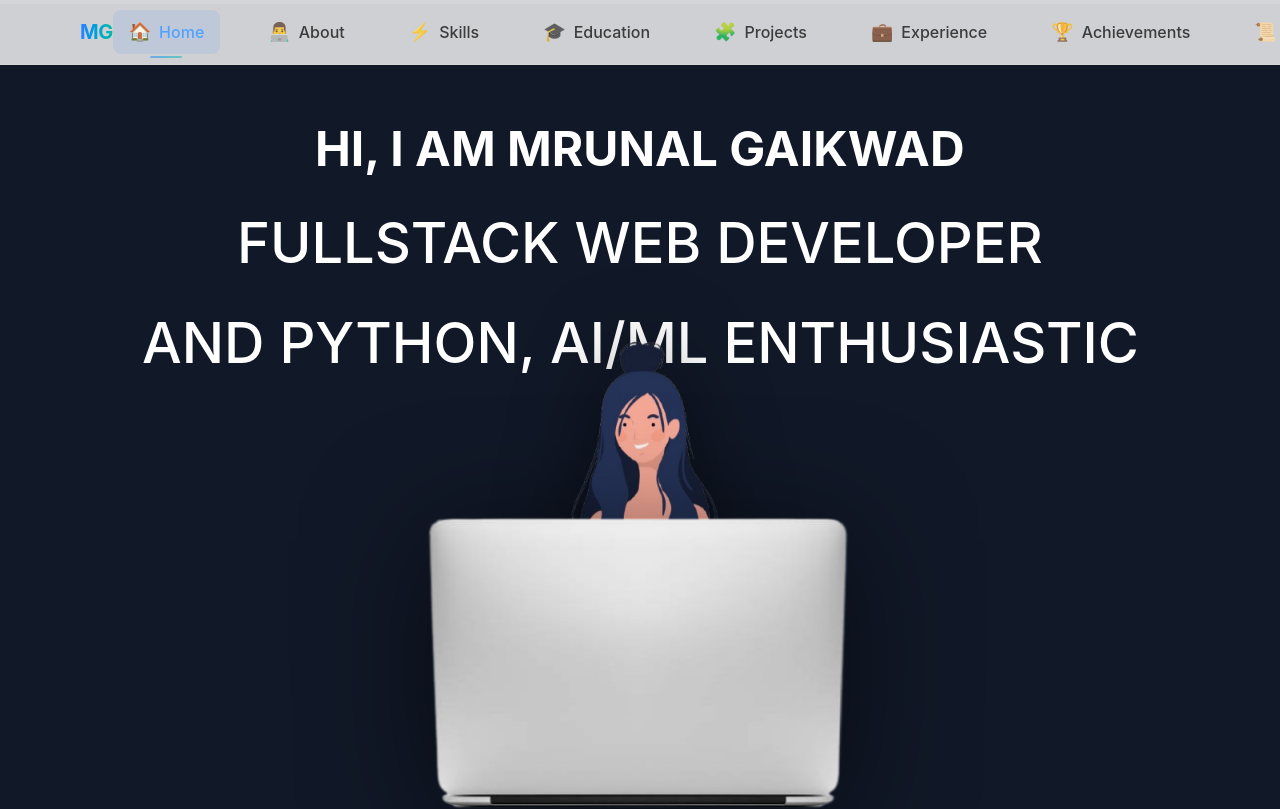
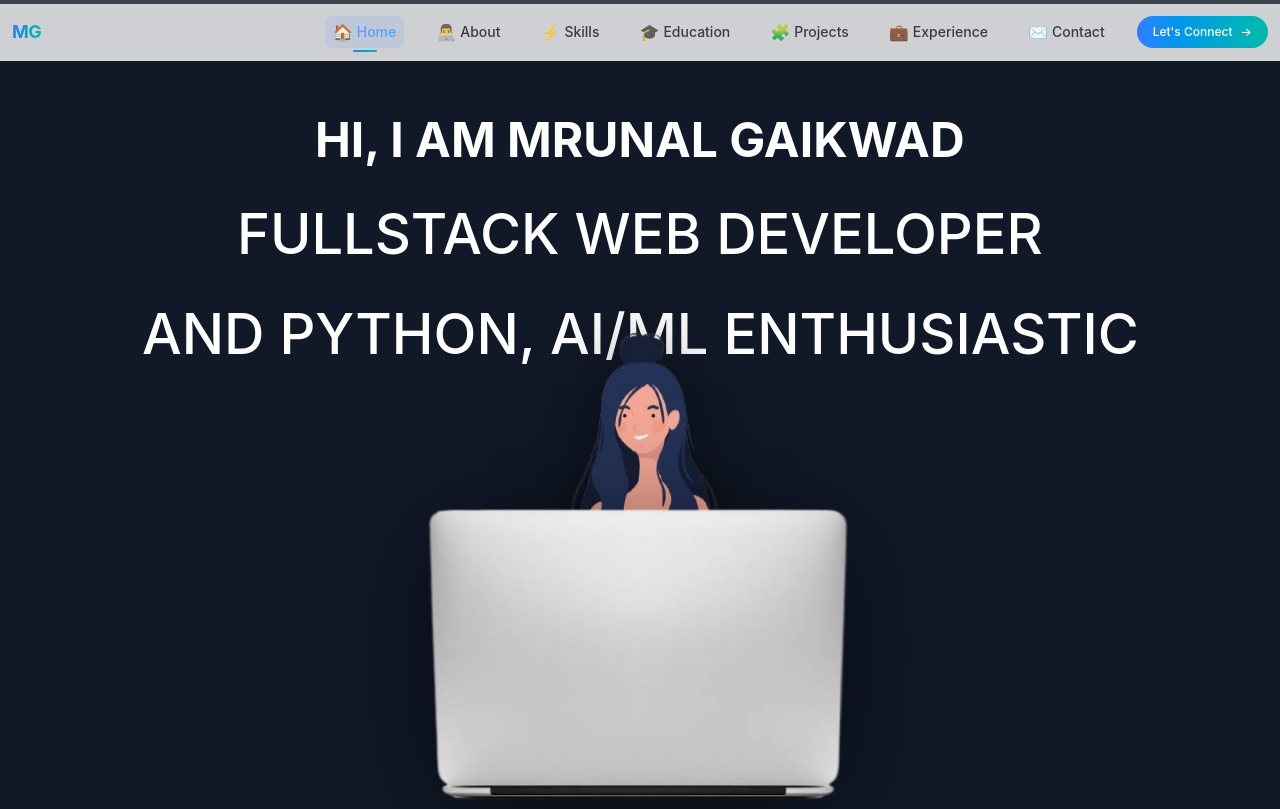
Before and after one commit to Mrunalgaikwad002/Mrunal_Gaikwad-Portfolio, a Next.js app: page / in a window 1280 px wide. Shown: the top 809 px of the page. Built offline with nearby package versions, Linux system fonts and the light colour scheme.

Commit message:
last part remaning

```diff
--- a/src/app/components/Nav.js
+++ b/src/app/components/Nav.js
@@ -8,7 +8,8 @@ export default function Nav() {
   const [isScrolling, setIsScrolling] = useState(false);
 
   useEffect(() => {
-    const sections = ['home', 'about', 'skills', 'education', 'projects', 'experience', 'achievements', 'certificates', 'contact'];
+    // Observe only sections that exist on the page to avoid mis-highlighting
+    const sections = ['home', 'about', 'skills', 'education', 'projects', 'experience', 'contact'];
     const observerOptions = {
       root: null,
       rootMargin: '-20% 0px -60% 0px',
@@ -78,19 +79,19 @@ export default function Nav() {
     { id: 'education', label: 'Education', href: '#education', icon: '🎓' },
     { id: 'projects', label: 'Projects', href: '#projects', icon: '🧩' },
     { id: 'experience', label: 'Experience', href: '#experience', icon: '💼' },
-    { id: 'achievements', label: 'Achievements', href: '#achievements', icon: '🏆' },
-    { id: 'certificates', label: 'Certificates', href: '#certificates', icon: '📜' }
+    { id: 'contact', label: 'Contact', href: '#contact', icon: '✉️' }
   ];
 
   const handleNavClick = (e, href) => {
     e.preventDefault();
-    const element = document.querySelector(href);
-    if (element) {
-      element.scrollIntoView({
-        behavior: 'smooth',
-        block: 'start'
-      });
-    }
+    e.stopPropagation();
+    const id = href && href.startsWith('#') ? href.slice(1) : href;
+    const element = document.getElementById(id);
+    if (!element) return;
+    const headerOffset = 56; // matches h-14 spacer
+    const elementTop = element.getBoundingClientRect().top + window.pageYOffset;
+    const scrollTarget = Math.max(0, elementTop - headerOffset);
+    window.scrollTo({ top: scrollTarget, behavior: 'smooth' });
   };
 
   return (
@@ -103,14 +104,14 @@ export default function Nav() {
         />
       </div>
 
-      <header className={`sticky top-0 z-40 backdrop-blur-md bg-background/80 border-b border-white/10 transition-all duration-300 ${
+      <header className={`fixed top-1 left-0 right-0 z-40 backdrop-blur-md bg-background/80 border-b border-white/10 transition-all duration-300 ${
         isScrolling ? 'shadow-lg shadow-blue-500/10' : ''
       }`}>
-        <nav className="mx-auto max-w-6xl px-4 h-16 flex items-center justify-between">
+        <nav className="mx-auto max-w-7xl px-3 h-14 flex items-center justify-between">
           {/* Logo with hover effect */}
           <a
             href="#home"
-            className="group font-bold text-xl tracking-tight transition-all duration-300 hover:scale-105"
+            className="group font-bold text-lg tracking-tight transition-all duration-300 hover:scale-[1.02]"
             onClick={(e) => handleNavClick(e, '#home')}
           >
             <span className="bg-gradient-to-r from-blue-500 to-teal-500 bg-clip-text text-transparent group-hover:from-teal-500 group-hover:to-blue-500 transition-all duration-300">
@@ -119,39 +120,39 @@ export default function Nav() {
           </a>
 
           {/* Navigation Items */}
-          <div className="flex items-center space-x-8">
+          <div className="relative flex items-center gap-2 md:gap-4 lg:gap-6 flex-wrap justify-end">
             {navItems.map((item) => (
               <a
                 key={item.id}
                 href={item.href}
                 onClick={(e) => handleNavClick(e, item.href)}
-                className={`group relative px-4 py-2 rounded-lg transition-all duration-300 transform hover:scale-105 ${
+                className={`group relative z-10 px-2 py-1 rounded-md transition-colors duration-200 ${
                   activeSection === item.id
                     ? 'text-blue-400 bg-blue-500/10'
                     : 'text-foreground/80 hover:text-blue-400 hover:bg-blue-500/5'
                 }`}
               >
-                <span className="flex items-center space-x-2">
-                  <span className="text-lg group-hover:scale-110 transition-transform duration-300">
+                <span className="flex items-center gap-1">
+                  <span className="hidden md:inline text-base">
                     {item.icon}
                   </span>
-                  <span className="font-medium">{item.label}</span>
+                  <span className="font-medium text-sm">{item.label}</span>
                 </span>
 
                 {/* Active indicator with animation */}
                 {activeSection === item.id && (
-                  <div className="absolute -bottom-1 left-1/2 transform -translate-x-1/2 w-8 h-0.5 bg-gradient-to-r from-blue-500 to-teal-500 rounded-full animate-pulse" />
+                  <div className="absolute -bottom-1 left-1/2 transform -translate-x-1/2 w-6 h-0.5 bg-gradient-to-r from-blue-500 to-teal-500 rounded-full" />
                 )}
 
                 {/* Hover effect background */}
-                <div className="absolute inset-0 rounded-lg bg-gradient-to-r from-blue-500/0 to-teal-500/0 group-hover:from-blue-500/5 group-hover:to-teal-500/5 transition-all duration-300" />
+                <div className="absolute inset-0 rounded-md bg-gradient-to-r from-blue-500/0 to-teal-500/0 group-hover:from-blue-500/5 group-hover:to-teal-500/5 transition-all duration-200" />
               </a>
             ))}
 
             {/* CTA Button with enhanced styling */}
             <a
               href="#contact"
-              className="group relative inline-flex items-center rounded-full bg-gradient-to-r from-blue-500 to-teal-500 text-white px-6 py-2.5 text-sm font-medium transition-all duration-300 transform hover:scale-105 hover:shadow-lg hover:shadow-blue-500/25"
+              className="relative z-0 shrink-0 order-last hidden sm:inline-flex items-center rounded-full bg-gradient-to-r from-blue-500 to-teal-500 text-white px-4 py-2 text-xs font-medium transition-all duration-300 hover:shadow-lg hover:shadow-blue-500/25"
             >
               <span className="relative z-10 flex items-center space-x-2">
                 <span>Let's Connect</span>
@@ -162,6 +163,8 @@ export default function Nav() {
           </div>
         </nav>
       </header>
+      {/* Spacer to offset fixed header height */}
+      <div className="h-14" />
     </>
   );
 }
```
Also changed, not shown: src/app/components/Experience.js (+59 -17 lines).
